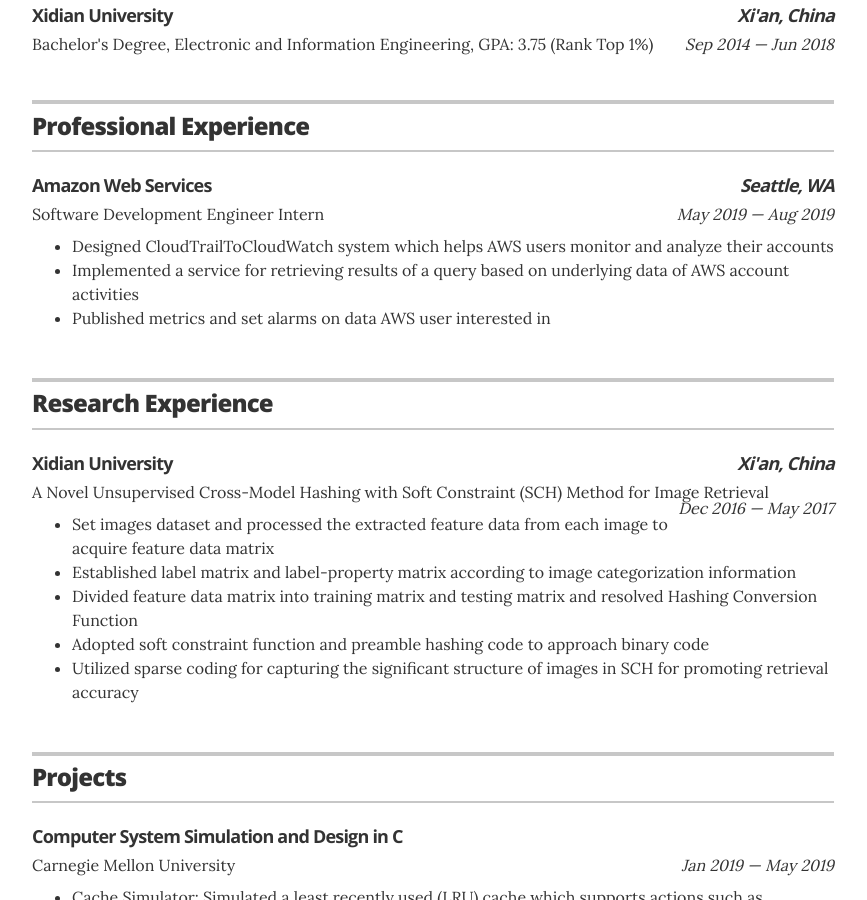
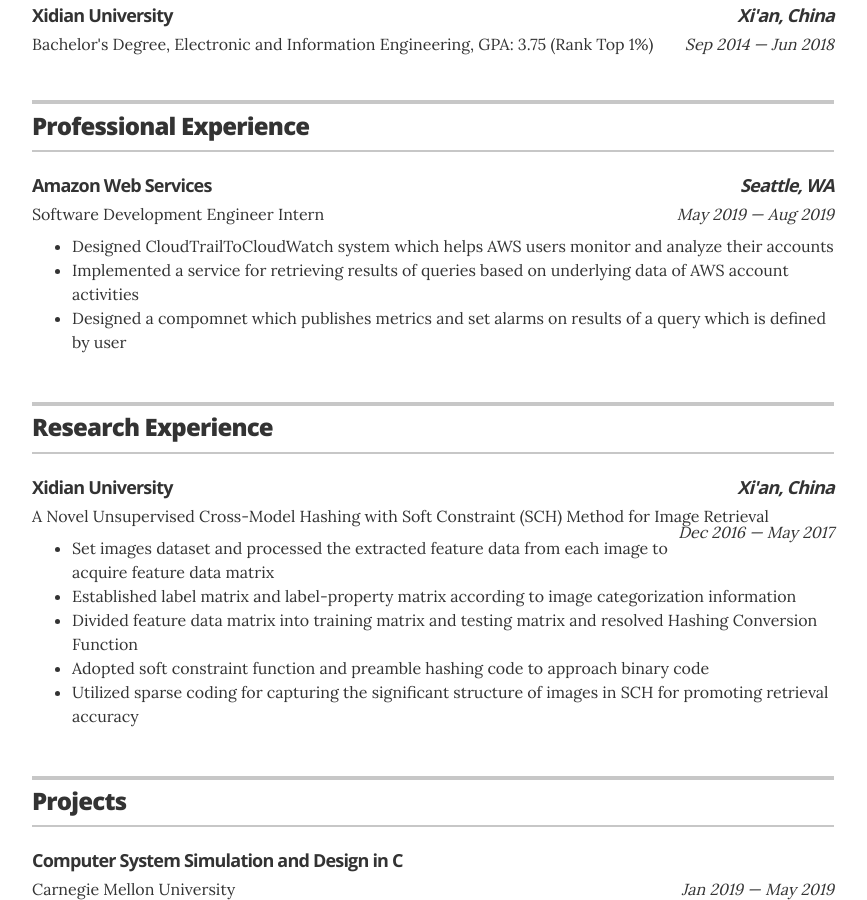
Before and after one commit to lingyunhao/lingyunhao.github.io, a Jekyll site: the page built from index.html, in a window 1280 px wide and 900 px high, scrolled down 928 px. Shown: the whole window, without its empty margins (207-1074 px from the left). Built offline with Jekyll 4.4.1, drawn with Linux system fonts in a browser that asks for light colours.

Commit message:
updated professional  exeprience

```diff
--- a/_data/professional_experience.yml
+++ b/_data/professional_experience.yml
@@ -3,4 +3,4 @@
   location: Seattle, WA
   position: Software Development Engineer Intern
   duration: May 2019 &mdash; Aug 2019
-  summary: <ul class="resume-item-list"><li>Designed CloudTrailToCloudWatch system which helps AWS users monitor and analyze their accounts</li><li>Implemented a service for retrieving results of a query based on underlying data of AWS account activities</li><li>Published metrics and set alarms on data AWS user interested in</li></ul>
+  summary: <ul class="resume-item-list"><li>Designed CloudTrailToCloudWatch system which helps AWS users monitor and analyze their accounts</li><li>Implemented a service for retrieving results of queries based on underlying data of AWS account activities</li><li>Designed a compomnet which publishes metrics and set alarms on results of a query which is defined by user</li></ul>
```
